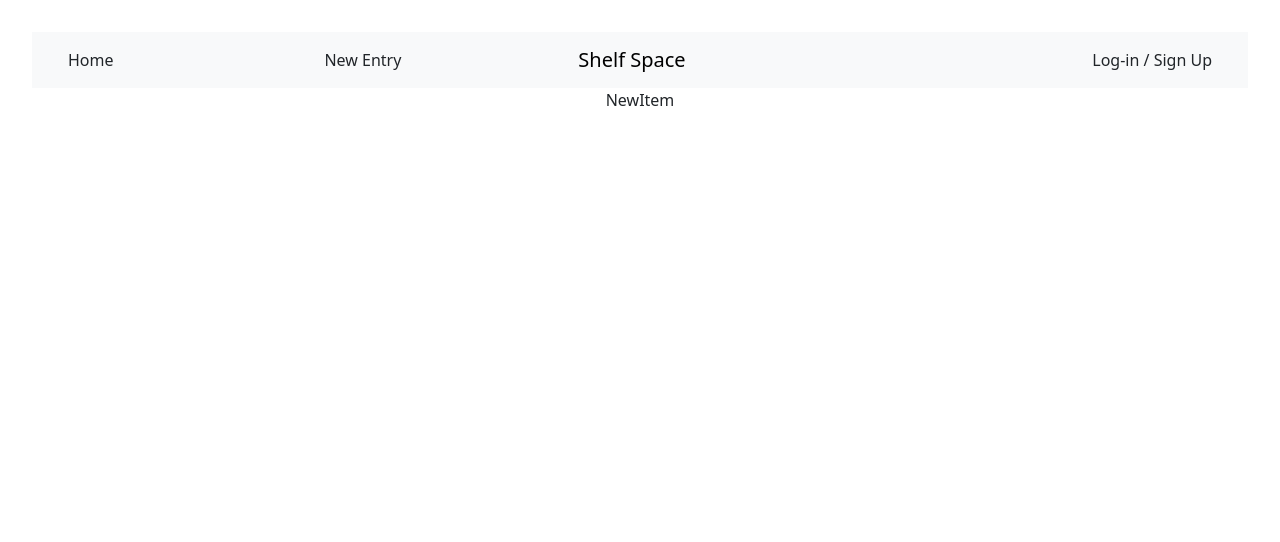
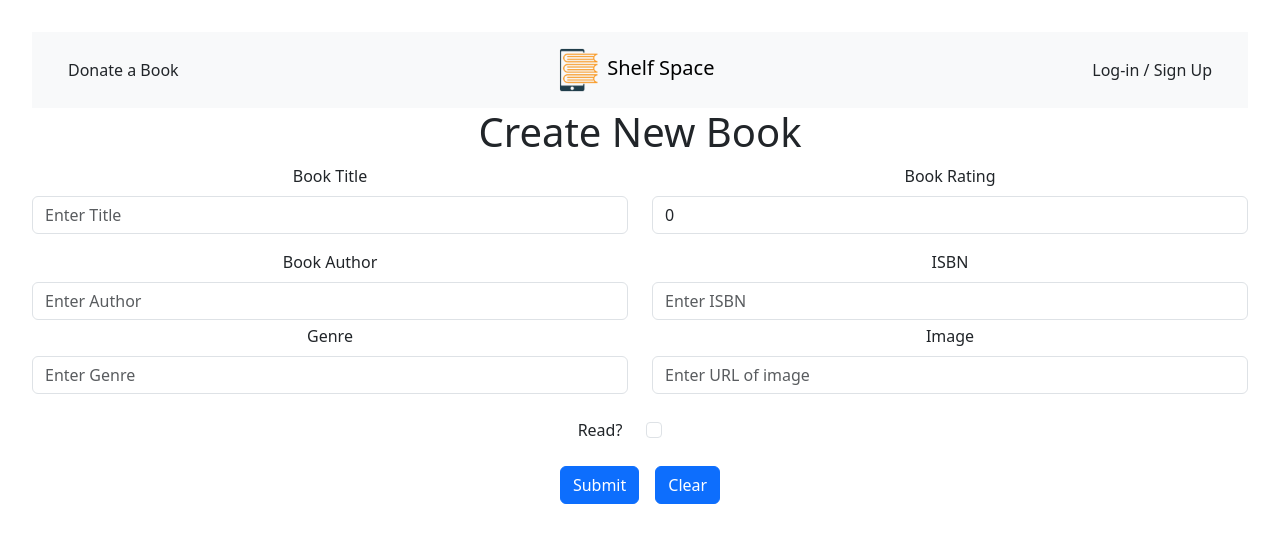
Before and after one commit to Nugget-Meister/M4-SRP-frontend, a React (Vite) app: page /new in a window 1280 px wide. Shown: the top 542 px of the page. Built offline with nearby package versions, Linux system fonts and the light colour scheme; no server answers.

Commit message:
add colors to css file, may need migration later

```diff
--- a/src/Item/NewItem.jsx
+++ b/src/Item/NewItem.jsx
@@ -1,9 +1,11 @@
 import React from 'react';
+import ItemForm from './ItemForm';
 
 const NewItem = () => {
     return (
         <div>
-            NewItem
+            <h1>Create New Book</h1>
+            <ItemForm/>
         </div>
     );
 }
--- a/src/common/NavBar.jsx
+++ b/src/common/NavBar.jsx
@@ -3,21 +3,34 @@ import React from 'react';
 import Navbar from 'react-bootstrap/Navbar';
 import Container from 'react-bootstrap/Container';
 import Nav from 'react-bootstrap/Nav';
-import { Link } from 'react-router-dom';
+import { Image } from 'react-bootstrap';
+
+import logoImg from "../assets/logoB.png"
+
 const NavBar = () => {
+    const imageURL = "/"
     return (
         <div className='NavBar'>
             <Navbar expand="lg" className='bg-body-tertiary'>
                 <Container>
-                    <Nav.Link href="/" className='px-4'>
+                    {/* <Nav.Link href="/" className='px-4'>
                         Home
-                    </Nav.Link>
+                    </Nav.Link> */}
                     <Nav.Link href="/new" className='px-4'>
-                        New Entry
+                        Donate a Book
                     </Nav.Link>
                 </Container>
                 <Container className='justify-content-center'>
-                    <Navbar.Brand>Shelf Space</Navbar.Brand>
+                    <Navbar.Brand>
+                        <Nav.Link href="/" className='px-4'>
+                            <Image
+                                className='px-2'
+                                style={{height: "50px"}}
+                                src={logoImg}/>
+                            <span>Shelf</span>
+                            <span> Space</span>
+                        </Nav.Link>
+                    </Navbar.Brand>
                 </Container>
                 <Container className='justify-content-end'>
                     <Nav.Link href='/login' className='mx-4'>
--- /dev/null
+++ b/src/common/styles/NavBar.css
@@ -0,0 +1,15 @@
+:root{
+    --shelf-orange: #ffaf37;
+    --navbar-brown: #5b4242;
+    --login-brown: #C4B1AE;
+    --submit-olive: #AEA893;
+    --form-bg-brown: #CAB7A2;
+}
+
+navbar-orange {
+    color: var(--shelf-orange)
+}
+
+navbar-bg {
+    color: var(--navbar-brown)
+}
```
Also changed, not shown: src/assets/logo.png (added), src/assets/logoB.png (added).
